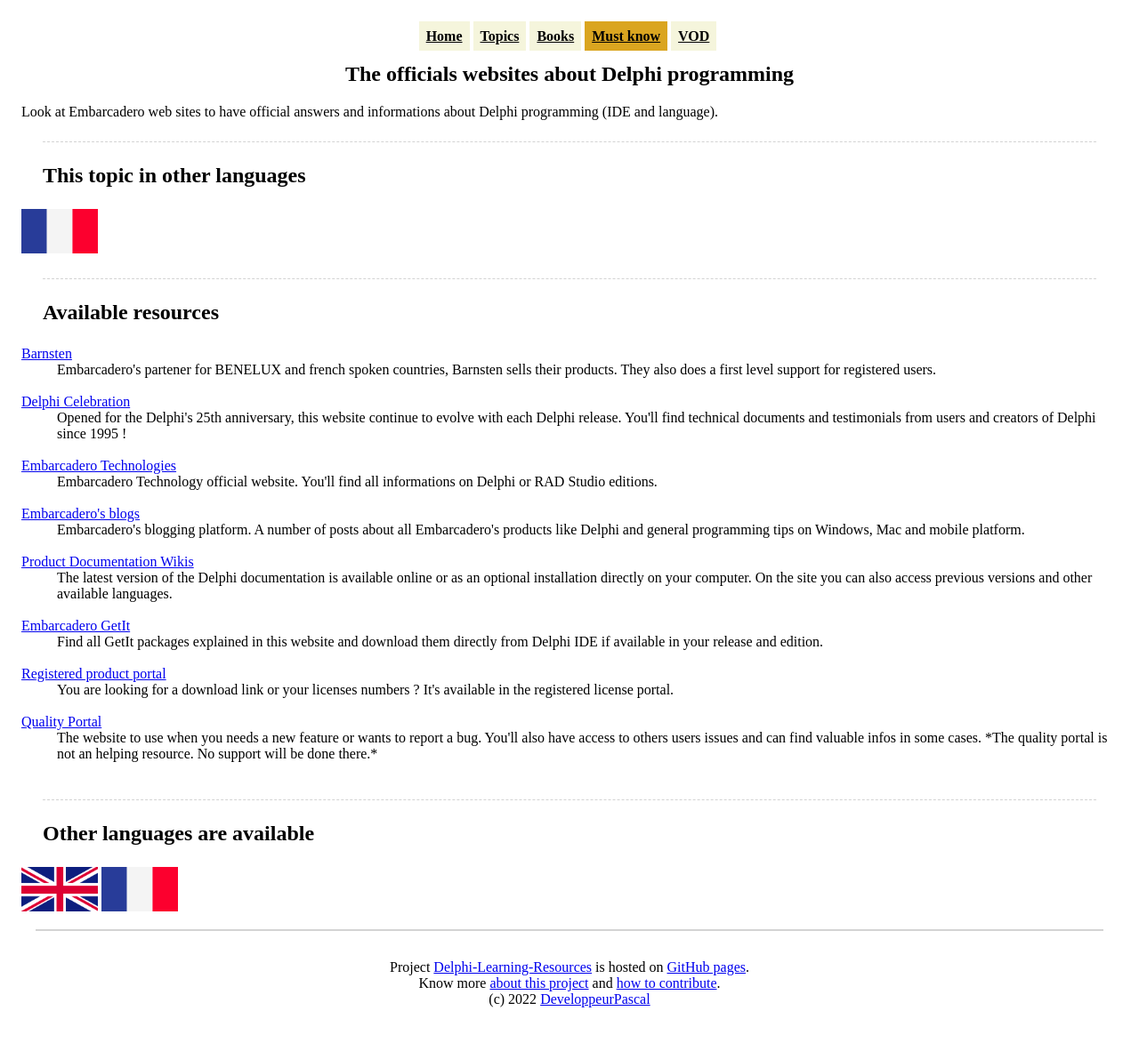
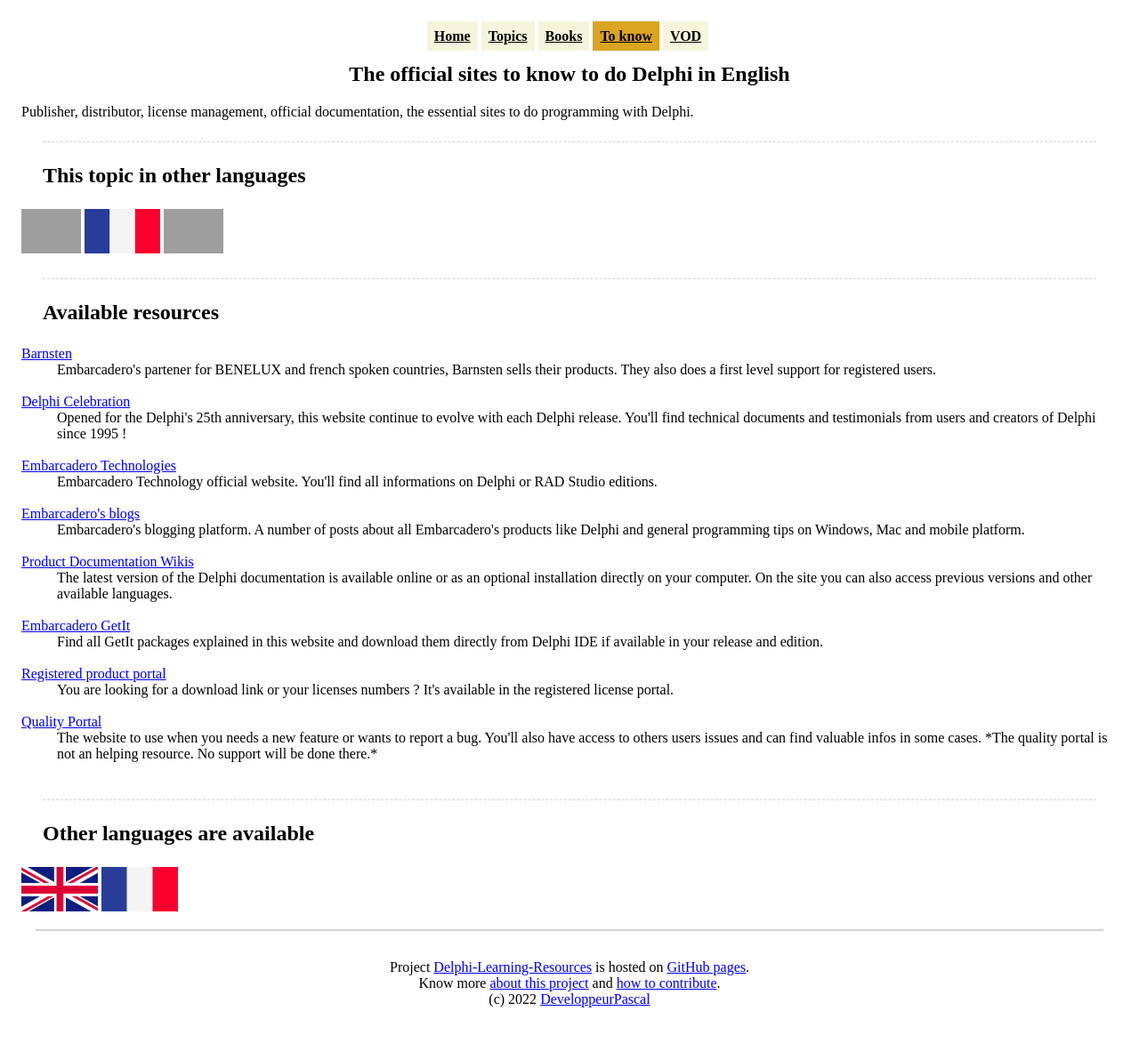
Before and after one commit to DeveloppeurPascal/Delphi-Learning-Resources, a Jekyll site: the page built from _data_topics/en-official.md, in a window 1280 px wide. Shown: the whole page at 89% size. Built offline with Jekyll 4.4.1, drawn with Linux system fonts in a browser that asks for light colours; grey boxes are pictures that could not be loaded.

Commit message:
added and edited "official" topic for FR/DE/EN/JP

```diff
--- a/_data_topics/en-official.md
+++ b/_data_topics/en-official.md
@@ -1,8 +1,8 @@
 ---
 lang: en
 family: official
-topic_name: Must know
-title: The officials websites about Delphi programming
-summary: Embarcadero has many websites wich are listed there.
+topic_name: To know
+title: The official sites to know to do Delphi in English
+summary: Publisher, distributor, license management, official documentation, the essential sites to do programming with Delphi.
 ---
-Look at Embarcadero web sites to have official answers and informations about Delphi programming (IDE and language).
+Publisher, distributor, license management, official documentation, the essential sites to do programming with Delphi.
```
Also changed, not shown: _data_topics/de-official.md (added, +8 -0 lines), _data_topics/fr-official.md (+3 -3 lines), _data_topics/jp-official.md (added, +8 -0 lines).
